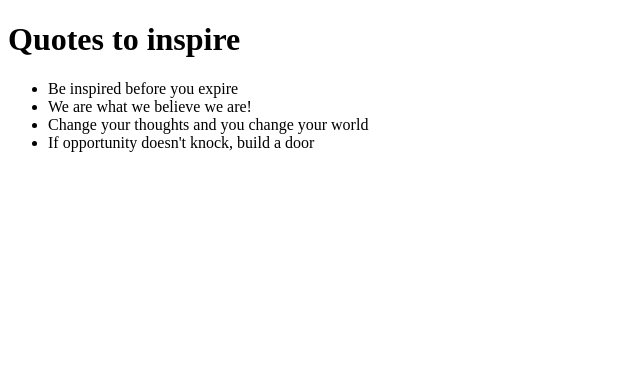
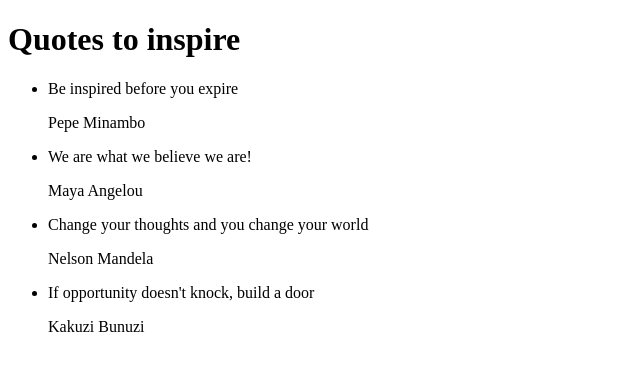
Before and after one commit to virginiah894/Quotes, an Angular app: page / in a window 1280 px wide. Shown: the top 370 px of the page, without its empty margins (0-640 px from the left). Built offline with nearby package versions, Linux system fonts and the light colour scheme.

Commit message:
updates the quote author file on the changes

```diff
--- a/src/app/quote/quote.component.html
+++ b/src/app/quote/quote.component.html
@@ -4,6 +4,8 @@
     <ul>
       <li *ngFor="let quote of quotes">
       {{ quote.name}}
+  <app-quoteauthor [quote]="quote"></app-quoteauthor>
+
       </li>
       </ul>
   </div>
--- a/src/app/quoteauthor/quoteauthor.component.html
+++ b/src/app/quoteauthor/quoteauthor.component.html
@@ -1 +1 @@
-<p>quoteauthor works!</p>
+<p>{{quote.author}}</p>
```
